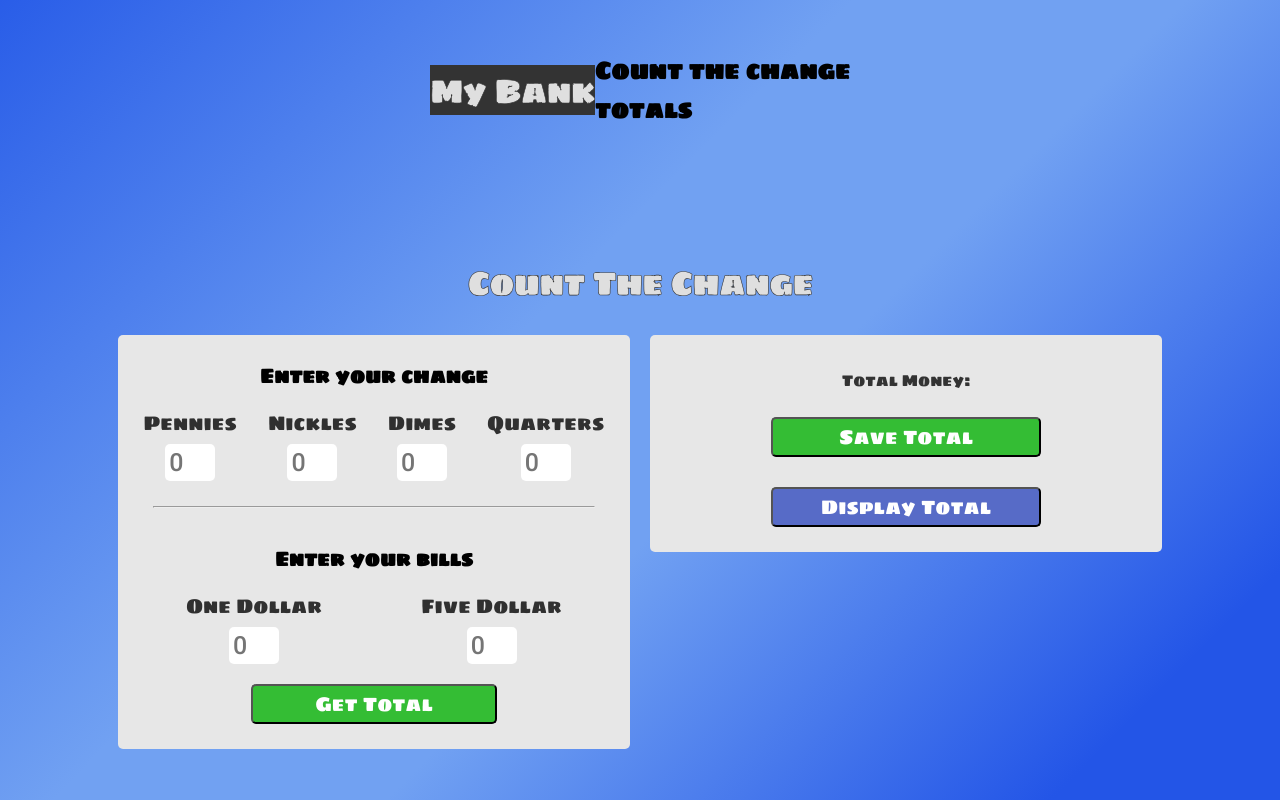
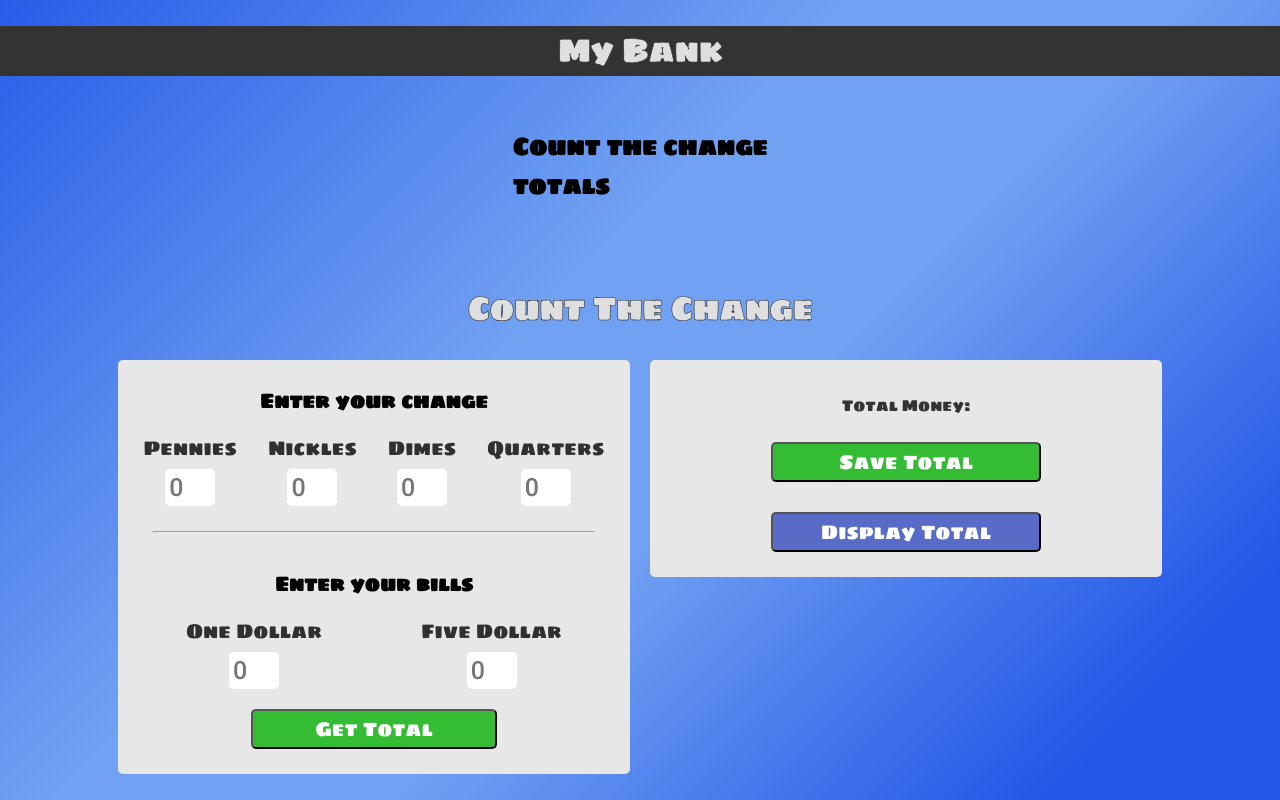
Before and after one commit to rudyjm3/count-the-change, a plain HTML site: page index.html in a window 1280 px wide. Drawn offline with Linux system fonts and the light colour scheme.

Commit message:
header style update

```diff
--- a/css/style.css
+++ b/css/style.css
@@ -17,6 +17,11 @@ body{
    background: linear-gradient(135deg, rgba(41,93,232,1) 0%, rgba(113,161,242,1) 41%, rgba(113,161,242,1) 57%, rgba(35,85,231,1) 89%);
 }
 header{
+   display: flex;
+   justify-content: center;
+   align-items: center;
+   padding: 10px 0;
+   width: 100%;
    height: 50px;
    background-color:#333;
 }
```
